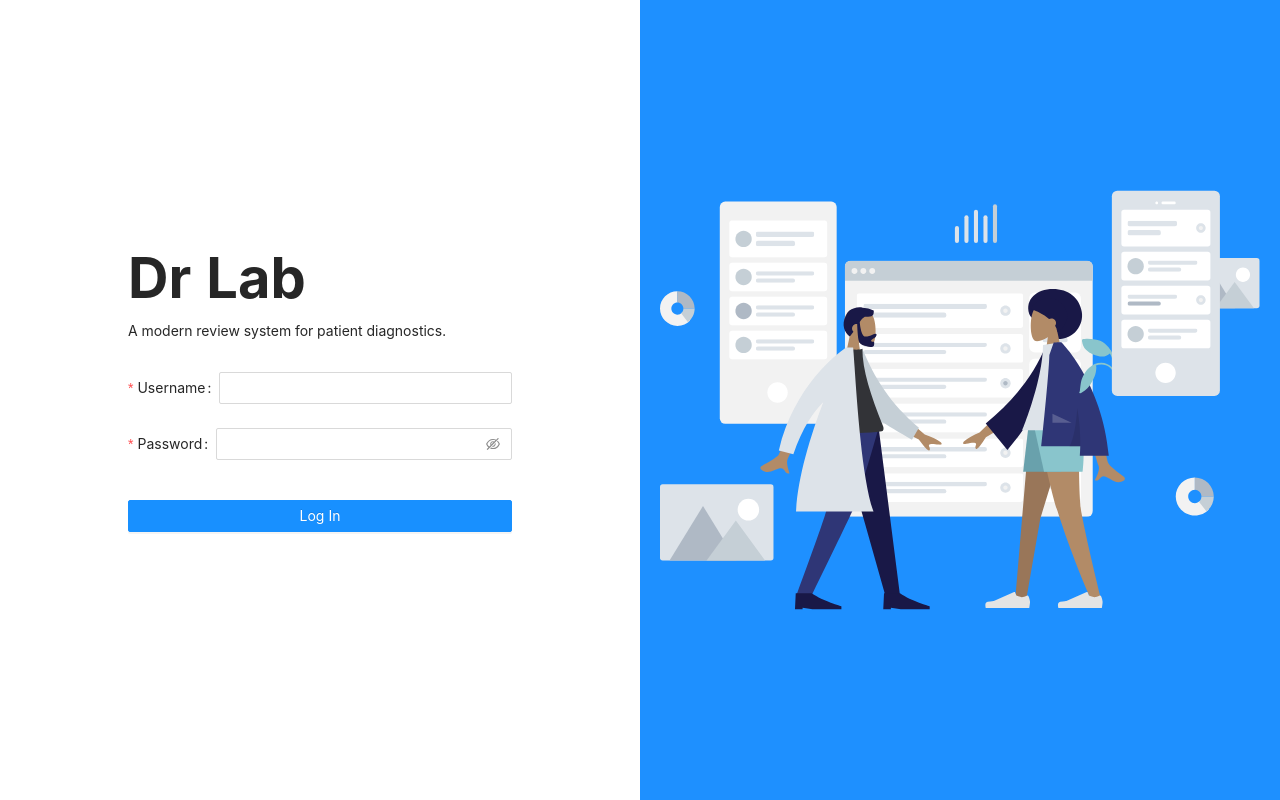
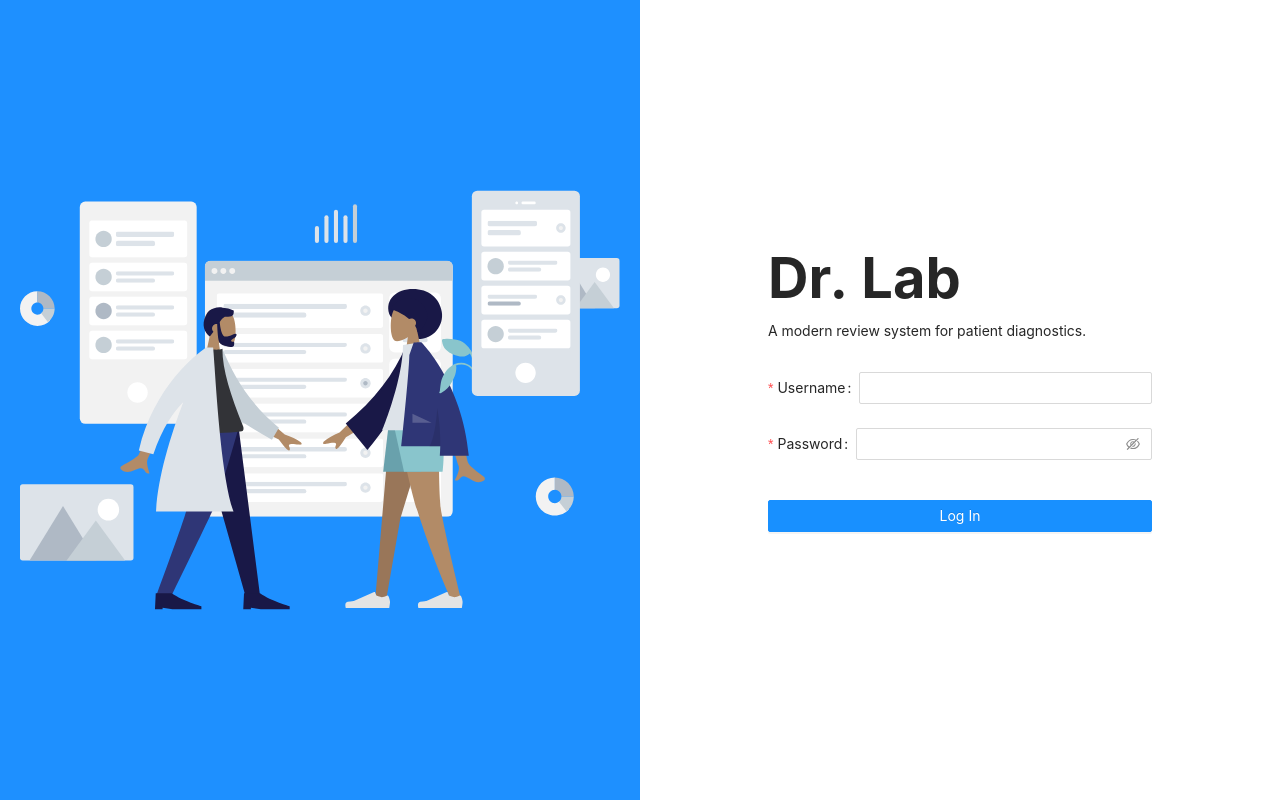
Before and after one commit to Astatium5/dr-lab, a React (Create React App) app in the folder client/: page / in a window 1280 px wide. Built offline with nearby package versions, Linux system fonts and the light colour scheme.

Commit message:
Adjust layout

```diff
--- a/client/src/components/LoginForm.jsx
+++ b/client/src/components/LoginForm.jsx
@@ -14,7 +14,7 @@ function LoginForm() {
   return (
     <div className="login-form">
       <div className="form-logo">
-        <Title>Dr Lab</Title>
+        <Title>Dr. Lab</Title>
         <Paragraph>A modern review system for patient diagnostics.</Paragraph>
       </div>
       <Form
--- a/client/src/scss/App.scss
+++ b/client/src/scss/App.scss
@@ -1,7 +1,7 @@
 .App {
   height: 100vh;
   display: flex;
-  flex-direction: row;
+  flex-direction: row-reverse;
 
   .landing-login,
   .landing-image {
```
